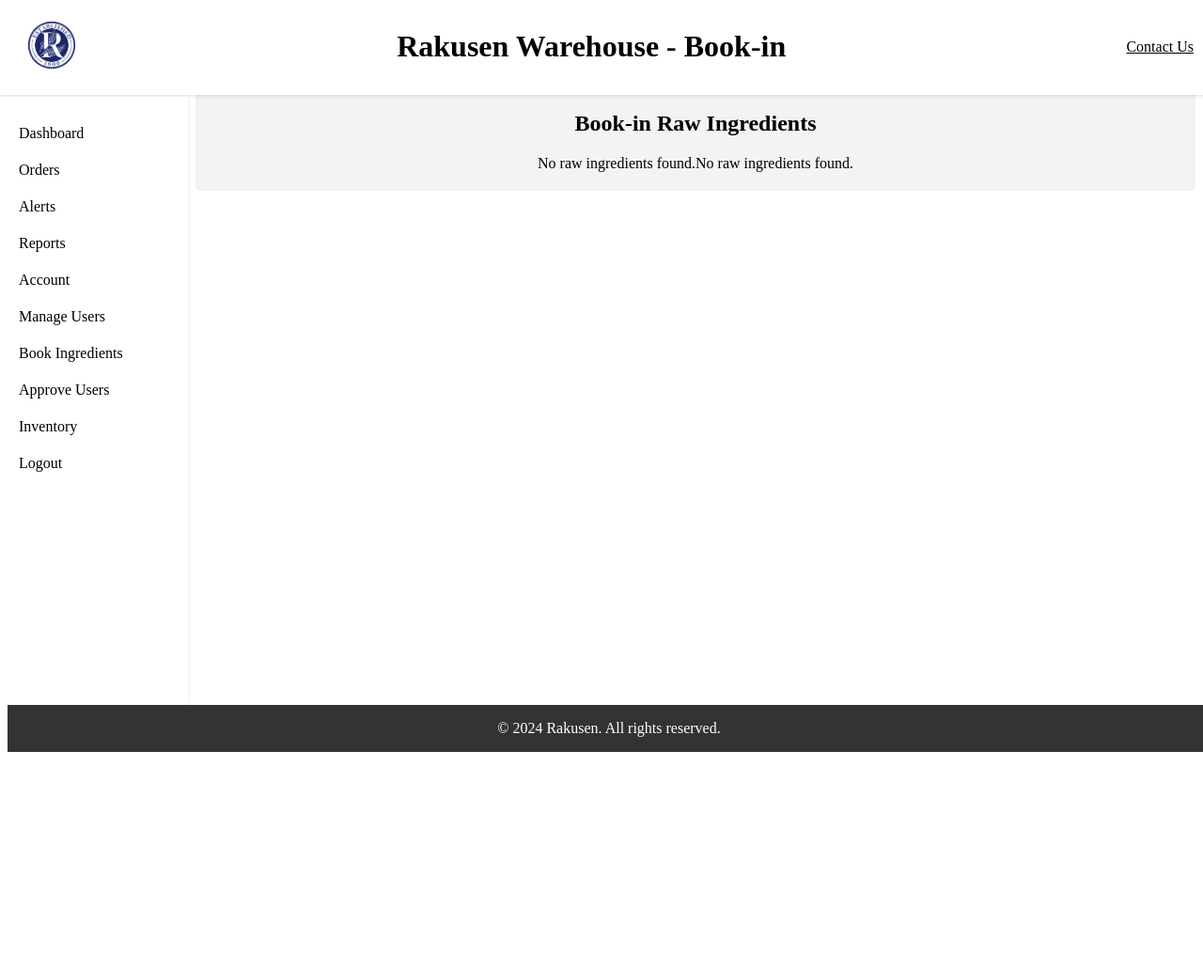
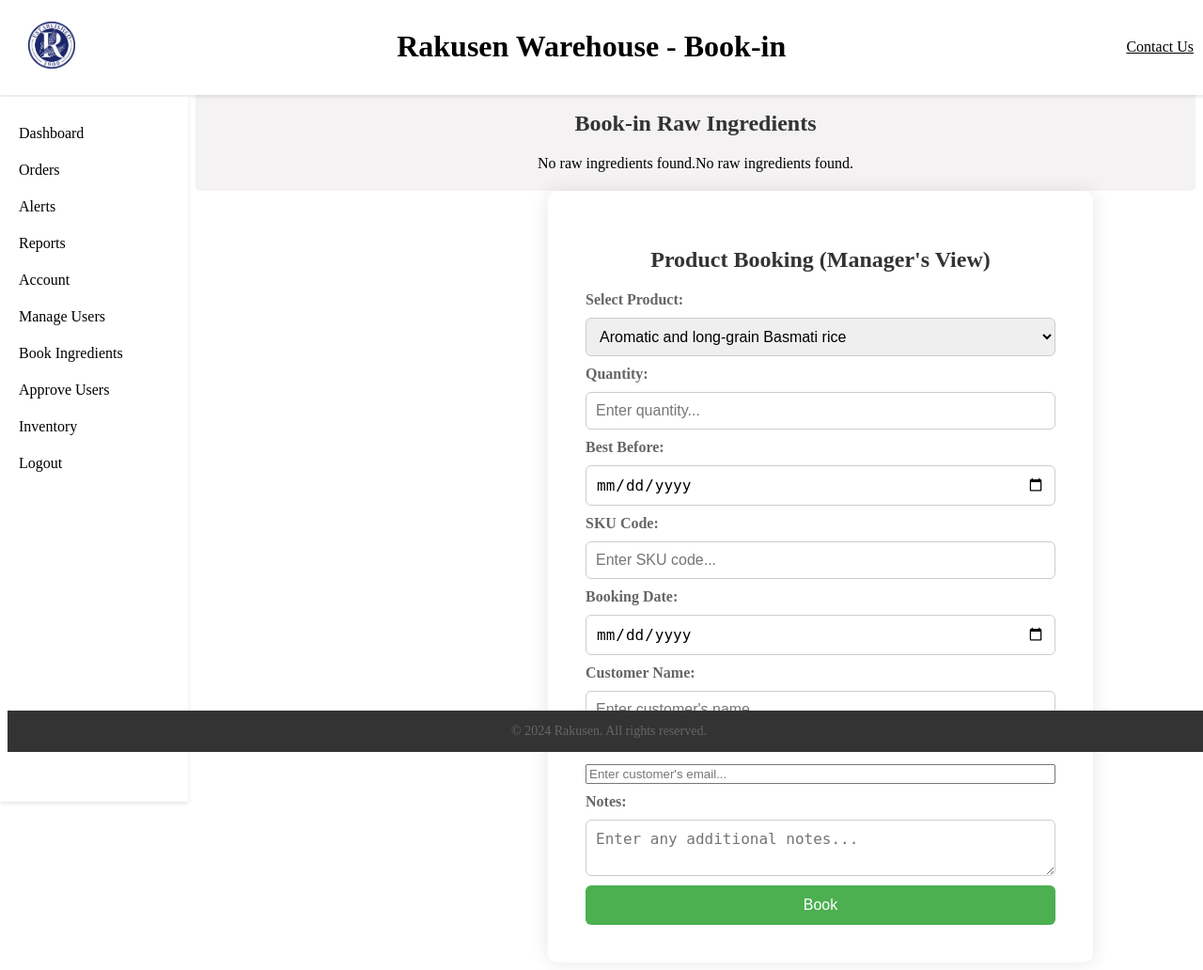
Before and after one commit to MohamedAwad22005293/Enterprise-Pro-Project, a PHP site: page /Book_In.php in a window 1280 px wide. Shown: the whole page at 94% size. Before the commit the page ends 800 px from the top, so only its background shows below. Run offline with PHP 8.4, Linux system fonts and the light colour scheme; a user stored in the database is signed in; data comes from the database, SQL or seed files in the repository; data that the repository does not hold is empty.

Commit message:
Added content for Booking Page

```diff
--- a/Software&Database/Software&Database/Software/Book_In.php
+++ b/Software&Database/Software&Database/Software/Book_In.php
@@ -257,6 +257,56 @@
     </ul>
 </div>
 
+<!DOCTYPE html>
+<html lang="en">
+<head>
+<meta charset="UTF-8">
+<meta name="viewport" content="width=device-width, initial-scale=1.0">
+<title>Product Booking Page for Managers</title>
+<link rel="stylesheet" href="BookinStyle.css">
+</head>
+<body>
+
+<div class="container">
+    <h2>Product Booking (Manager's View)</h2>
+    <form action="#" method="post">
+        <label for="product">Select Product:</label>
+        <select name="product" id="product">
+            <option value="Aromatic and long-grain Basmati rice">Aromatic and long-grain Basmati rice</option>
+            <option value="Eggs (Large)">Eggs (Large)</option>
+            <option value="Sliced Bread">Sliced Bread</option>
+            <option value="White Rice">White Rice</option>
+            <option value="Milk">Milk</option>
+            <option value="Butter">Butter</option>
+            <option value="Sugar">Sugar</option>
+            <option value="Flour">Flour</option>
+            <option value="Salt">Salt</option>
+
+        </select>
+        <label for="quantity">Quantity:</label>
+        <input type="text" id="quantity" name="quantity" placeholder="Enter quantity...">
+        <label for="best_before">Best Before:</label>
+        <input type="date" id="best_before" name="best_before">
+        <label for="sku">SKU Code:</label>
+        <input type="text" id="sku" name="sku" placeholder="Enter SKU code...">
+        <label for="date">Booking Date:</label>
+        <input type="date" id="date" name="date">
+        <label for="customer_name">Customer Name:</label>
+        <input type="text" id="customer_name" name="customer_name" placeholder="Enter customer's name...">
+        <label for="customer_email">Customer Email:</label>
+        <input type="email" id="customer_email" name="customer_email" placeholder="Enter customer's email...">
+        <label for="notes">Notes:</label>
+        <textarea id="notes" name="notes" placeholder="Enter any additional notes..."></textarea>
+        <input type="submit" value="Book">
+    </form>
+    <div class="footer">
+        &copy; 2024 Rakusen. All rights reserved.
+    </div>
+</div>
+
+</body>
+</html>
+
 
 <footer class="footer">
     <p>&copy; 2024 Rakusen. All rights reserved.</p>
--- a/Software&Database/Software&Database/Software/bookinStyle.css
+++ b/Software&Database/Software&Database/Software/bookinStyle.css
@@ -16,6 +16,7 @@
         background-color: #fff;
         border-radius: 10px;
         box-shadow: 0 0 20px rgba(0, 0, 0, 0.1);
+        margin-left: 575px;
     }
     h2 {
         text-align: center;
```
